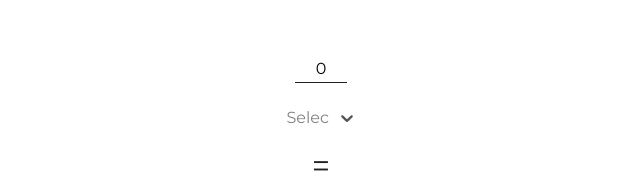
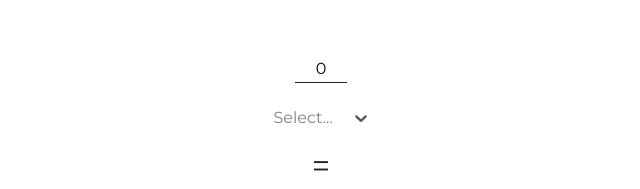
Before and after one commit to catehernandez/spice-converter, a React (Create React App) app: page / in a window 1280 px wide. Shown: the part 240-429 px from the top of the page, without its empty margins (319-959 px from the left). Built offline with nearby package versions, Linux system fonts and the light colour scheme.

Commit message:
Adjust min-width to fit placeholder

```diff
--- a/src/App.js
+++ b/src/App.js
@@ -2,7 +2,7 @@ import React from 'react';
 import { WholeUnits, ConversionRatios } from './SpiceConfig';
 
 //import StyledSelect from './components/StyledSelect';
-import Select, { NonceProvider } from 'react-select';
+import Select from 'react-select';
 import { NumericalInput } from './components/StyledInput';
 import EqualSign from './components/EqualSign';
 
@@ -56,10 +56,11 @@ class App extends React.Component {
 
     //see react-select docs for properties
     const customSelectStyles = {
-      control: (provided, state) => ({
+      control: (provided) => ({
         ...provided,
         backgroundColor: 'none',
         border: 'none',
+        minWidth: 115,
       }),
       dropdownIndicator: (provided) => ({
         ...provided,
```
